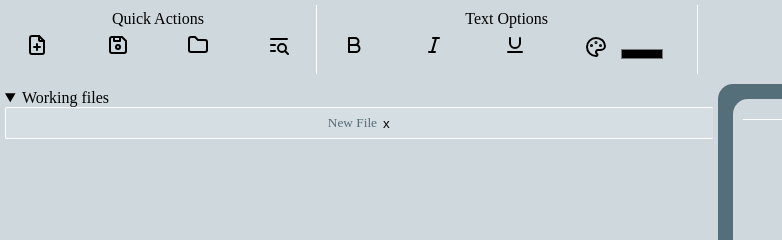
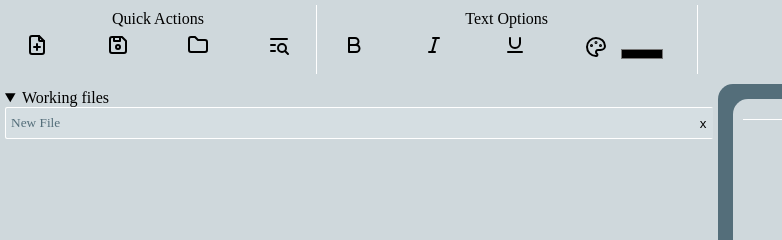
Before and after one commit to YarnSpinnerTool/ExperimentalYarnSpinnerEditor, a website built with webpack: page src/index.html in a window 1280 px wide. Both pictures are taken after a click on the element "Working files". Shown: the top 240 px of the page, 0-782 px from the left. Built offline with nearby package versions, Linux system fonts and the light colour scheme; what monaco-editor would draw is missing.

Commit message:
#24 - Open files left-aligned name, right-aligned button

```diff
--- a/src/views/css/styles.css
+++ b/src/views/css/styles.css
@@ -294,8 +294,6 @@ select{
 
 #workingFilesDetail > div {
     display: flex;
-    align-items: center;
-    justify-content: center;
 
     padding-left: 5px;
     height: 30px;
@@ -322,13 +320,15 @@ select{
 
 #workingFilesDetail > div > p {
     text-align: justify;
+    align-self: flex-start;
     word-wrap: break-word;
     font-size: smaller;
     margin: auto 0px auto 0px;
 }
 
 #workingFilesDetail > div > button {
-    margin: auto 0px auto 0px;
+    margin-left: auto;
+    justify-content: right;
     background-color: var(--workingFile);
     border-style: hidden;
 }
```
